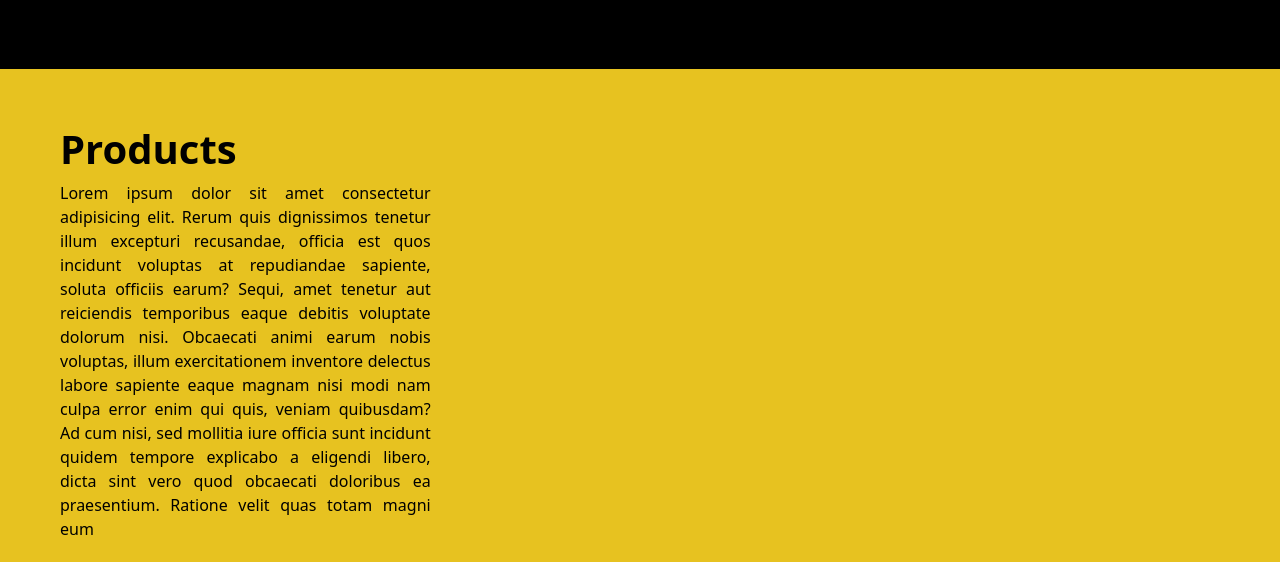
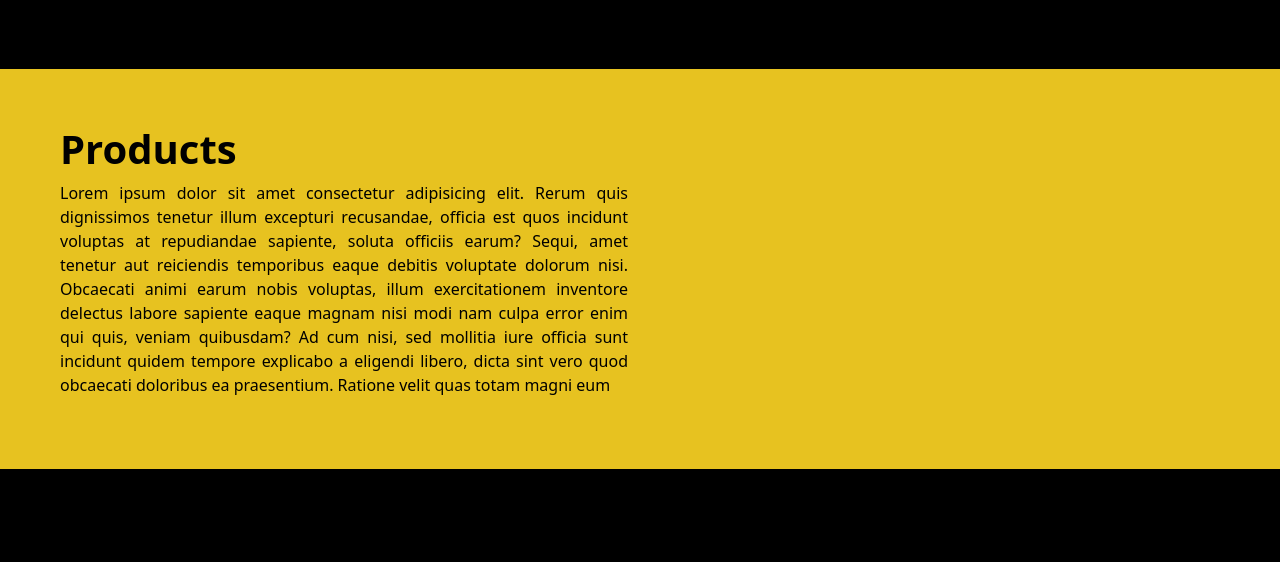
Before and after one commit to raneysha/miraigadget, a plain HTML site: page index.html in a window 1280 px wide. Shown: the part 680-1242 px from the top of the page. Drawn offline with nearby package versions, Linux system fonts and the light colour scheme; grey boxes are pictures that could not be loaded.

Commit message:
Update index.html

```diff
--- a/index.html
+++ b/index.html
@@ -51,7 +51,7 @@
   </div>
   <div class="container-fluid py-2 invcol" id="products">
     <div class="row p-5">
-      <div class="col-lg-4 colstyle">
+      <div class="col-lg-6 colstyle">
         <h1 class="text-black fw-bold">Products</h1>
         <p class="text-black">Lorem ipsum dolor sit amet consectetur adipisicing elit. Rerum quis dignissimos tenetur
           illum excepturi recusandae, officia est quos incidunt voluptas at repudiandae sapiente, soluta officiis earum?
```
